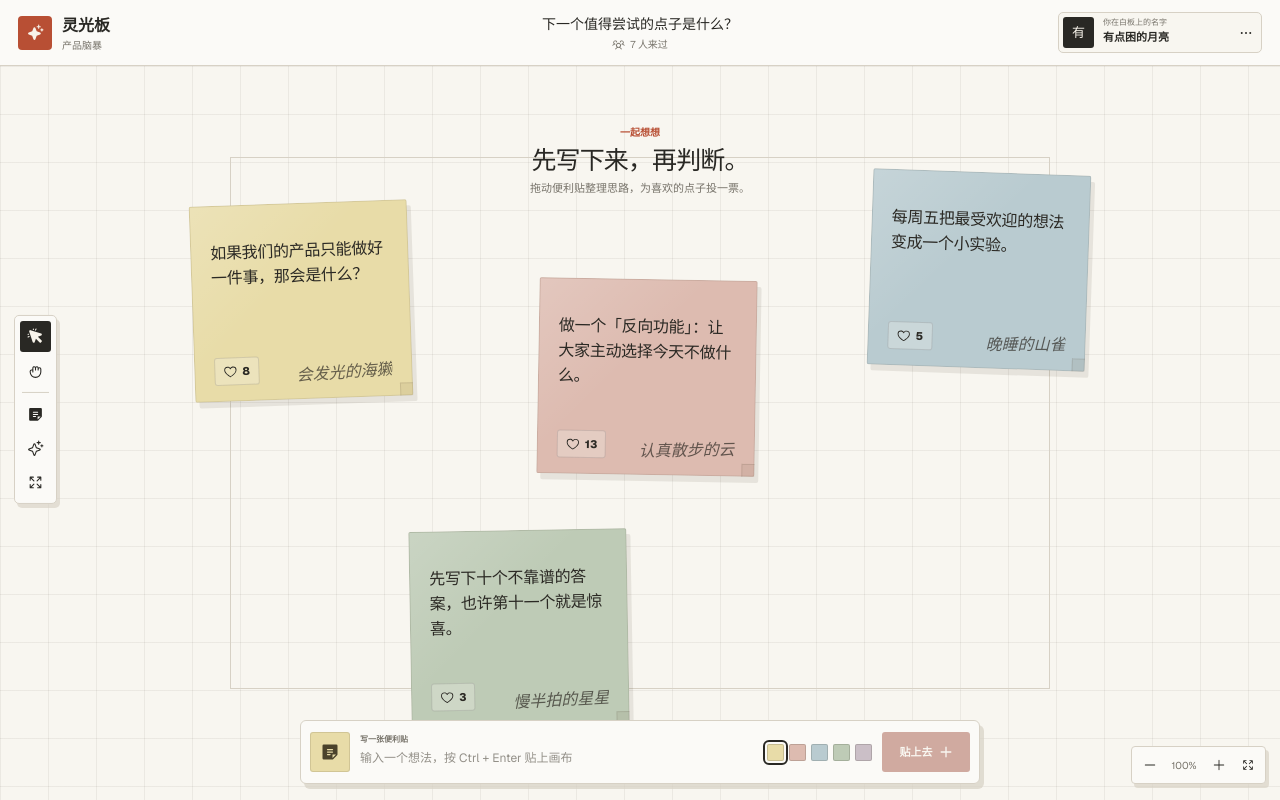
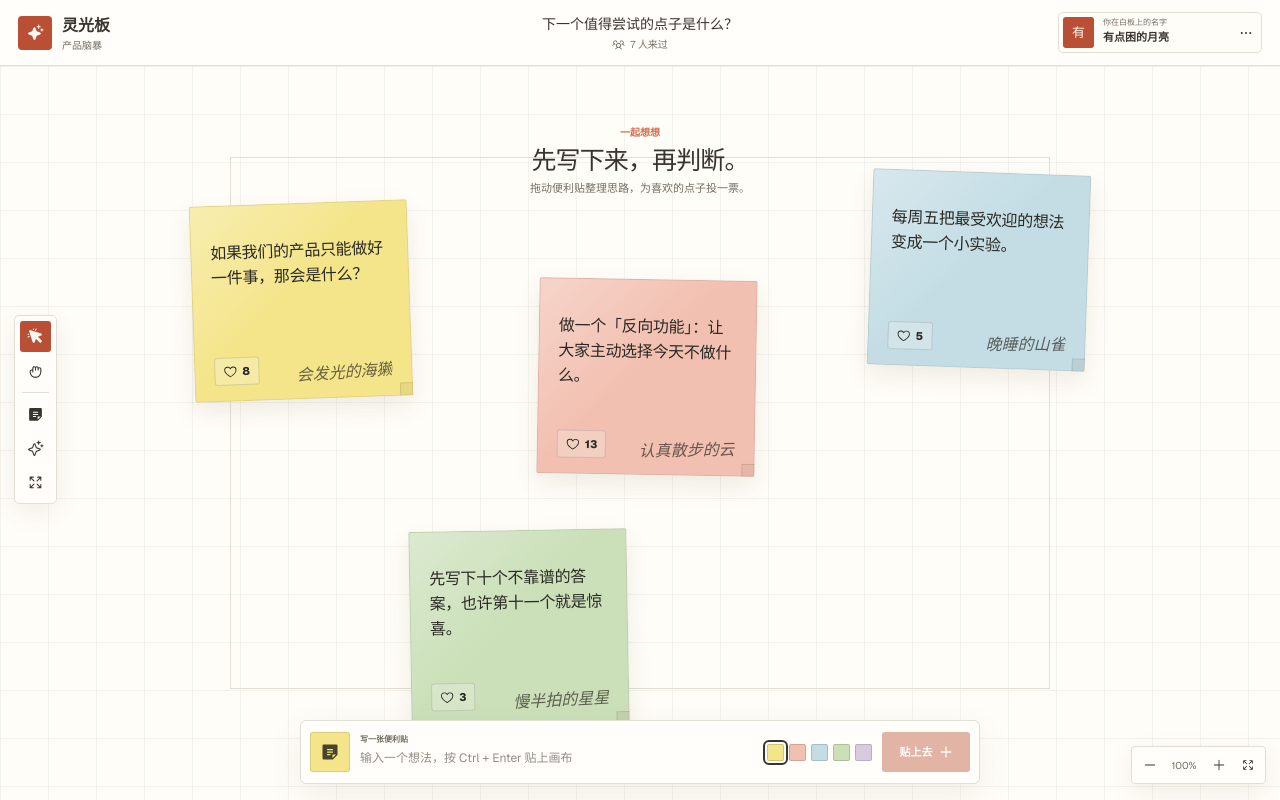
Before and after one commit to Kaleohano/Workshop_BrainStorm_WhiteBorard, a Next.js app: page / in a window 1280 px wide. Built offline with nearby package versions, Linux system fonts and the light colour scheme.

Commit message:
Brighten whiteboard palette

```diff
--- a/app/globals.css
+++ b/app/globals.css
@@ -1,30 +1,32 @@
 @import "tailwindcss";
 
 :root {
-  --surface: #f3f0e8;
-  --canvas: #f8f6f0;
-  --panel: #fbfaf7;
-  --ink: #292824;
-  --muted: #77736a;
-  --line: #d7d1c5;
-  --accent: #b84f34;
-  --accent-deep: #963d29;
-  --grid: rgba(79, 74, 65, .08);
-  --shadow: rgba(70, 61, 49, .12);
+  --surface: #faf8f2;
+  --canvas: #fffdf8;
+  --panel: #fffefa;
+  --ink: #3a342e;
+  --muted: #746d64;
+  --line: #e3ded4;
+  --accent: #d96b4b;
+  --accent-deep: #b94f34;
+  --accent-hover: #a8442d;
+  --grid: rgba(101, 91, 78, .065);
+  --shadow: rgba(104, 86, 65, .09);
 }
 
 @media (prefers-color-scheme: dark) {
   :root {
-    --surface: #24231f;
-    --canvas: #292823;
-    --panel: #302f2a;
-    --ink: #ece9e1;
-    --muted: #aaa59a;
-    --line: #4b4942;
-    --accent: #d87858;
-    --accent-deep: #bd6044;
-    --grid: rgba(229, 223, 208, .07);
-    --shadow: rgba(0, 0, 0, .24);
+    --surface: #24211d;
+    --canvas: #2d2924;
+    --panel: #35302a;
+    --ink: #f3eee5;
+    --muted: #bdb3a6;
+    --line: #514a42;
+    --accent: #ee8b68;
+    --accent-deep: #a84b35;
+    --accent-hover: #943f2d;
+    --grid: rgba(243, 238, 229, .065);
+    --shadow: rgba(15, 12, 9, .2);
   }
 }
 
@@ -61,8 +63,8 @@ button { color: inherit; }
   height: 34px;
   display: grid;
   place-items: center;
-  color: #f8f4eb;
-  background: var(--accent);
+  color: #fffaf3;
+  background: var(--accent-deep);
   border-radius: 4px;
 }
 .brand-tile svg { width: 17px; height: 17px; }
@@ -89,8 +91,8 @@ button { color: inherit; }
   display: grid;
   place-items: center;
   flex: 0 0 auto;
-  color: #f8f4eb;
-  background: var(--ink);
+  color: #fffaf3;
+  background: var(--accent-deep);
   border-radius: 3px;
   font-family: Georgia, "Songti SC", serif;
   font-size: 13px;
@@ -122,7 +124,7 @@ button { color: inherit; }
   border: 1px solid var(--line);
   border-radius: 5px;
   background: var(--panel);
-  box-shadow: 3px 4px 0 color-mix(in srgb, var(--line) 65%, transparent);
+  box-shadow: 0 8px 24px var(--shadow);
 }
 .tool-rail button, .zoom-control button {
   position: relative;
@@ -136,7 +138,7 @@ button { color: inherit; }
 .tool-rail button { width: 31px; height: 31px; }
 .tool-rail button:hover { background: color-mix(in srgb, var(--accent) 9%, transparent); }
 .tool-rail button:active { transform: translateY(1px); }
-.tool-rail button.selected { color: #f8f4eb; background: var(--ink); }
+.tool-rail button.selected { color: #fffaf3; background: var(--accent-deep); }
 .tool-rail svg { width: 17px; height: 17px; }
 .tool-rail > span { height: 1px; margin: 3px 2px; background: var(--line); }
 .tool-rail button::after {
@@ -148,7 +150,7 @@ button { color: inherit; }
   border-radius: 3px;
   color: var(--ink);
   background: var(--panel);
-  box-shadow: 2px 2px 0 var(--line);
+  box-shadow: 0 6px 18px var(--shadow);
   font-size: 10px;
   white-space: nowrap;
   opacity: 0;
@@ -233,9 +235,9 @@ button { color: inherit; }
   transform: rotate(var(--tilt));
   transform-origin: 50% 50%;
   color: #2b2924;
-  border: 1px solid rgba(74, 65, 48, .12);
+  border: 1px solid rgba(74, 65, 48, .1);
   border-radius: 2px;
-  box-shadow: 4px 6px 0 rgba(71, 61, 44, .10);
+  box-shadow: 0 10px 24px rgba(98, 77, 52, .1);
   cursor: grab;
   touch-action: none;
   user-select: none;
@@ -245,14 +247,14 @@ button { color: inherit; }
   z-index: 10;
   cursor: grabbing;
   transform: rotate(0) scale(1.015);
-  box-shadow: 7px 9px 0 rgba(71, 61, 44, .13);
+  box-shadow: 0 16px 32px rgba(98, 77, 52, .14);
 }
 .sticky-note::before {
   content: "";
   position: absolute;
   inset: 0;
   pointer-events: none;
-  background: linear-gradient(135deg, rgba(255,255,255,.18), transparent 42%);
+  background: linear-gradient(135deg, rgba(255,255,255,.32), transparent 46%);
 }
 .sticky-note::after {
   content: "";
@@ -265,11 +267,11 @@ button { color: inherit; }
   border-left: 1px solid rgba(76, 64, 46, .13);
   background: rgba(83, 67, 44, .08);
 }
-.sticky-note.butter, .color-picker .butter { background: #e8dca8; }
-.sticky-note.rose, .color-picker .rose { background: #ddbbb0; }
-.sticky-note.blue, .color-picker .blue { background: #b9cbd0; }
-.sticky-note.green, .color-picker .green { background: #becbb6; }
-.sticky-note.violet, .color-picker .violet { background: #cbbfc7; }
+.sticky-note.butter, .color-picker .butter { background: #f4e58a; }
+.sticky-note.rose, .color-picker .rose { background: #f2c0b1; }
+.sticky-note.blue, .color-picker .blue { background: #c4dde5; }
+.sticky-note.green, .color-picker .green { background: #cbe0b9; }
+.sticky-note.violet, .color-picker .violet { background: #d8cbe0; }
 
 .sticky-note > p {
   position: relative;
@@ -324,7 +326,7 @@ button { color: inherit; }
   font-weight: 750;
 }
 .sticky-note footer button:hover, .sticky-note footer button.liked {
-  color: #8f3426;
+  color: #9e3f2a;
   background: rgba(248,246,240,.64);
   transform: translateY(-1px);
 }
@@ -357,7 +359,7 @@ button { color: inherit; }
   border: 1px solid var(--line);
   border-radius: 6px;
   background: var(--panel);
-  box-shadow: 4px 5px 0 color-mix(in srgb, var(--line) 72%, transparent);
+  box-shadow: 0 12px 34px var(--shadow);
 }
 .dock-note-icon {
   width: 40px;
@@ -368,7 +370,7 @@ button { color: inherit; }
   color: #4a422b;
   border: 1px solid rgba(78,66,43,.15);
   border-radius: 3px;
-  background: #e8dca8;
+  background: #f4e58a;
   cursor: pointer;
 }
 .dock-note-icon svg { width: 20px; height: 20px; }
@@ -408,13 +410,13 @@ button { color: inherit; }
   gap: 6px;
   border: 0;
   border-radius: 3px;
-  color: #f8f4eb;
+  color: #fffaf3;
   background: var(--accent-deep);
   cursor: pointer;
   font-size: 11px;
   font-weight: 750;
 }
-.submit-note:hover { background: var(--accent); }
+.submit-note:hover { background: var(--accent-hover); }
 .submit-note:active { transform: translateY(1px); }
 .submit-note:disabled { opacity: .42; cursor: default; }
 .submit-note svg { width: 14px; height: 14px; }
@@ -425,7 +427,7 @@ button { color: inherit; }
   border: 1px solid var(--line);
   border-radius: 4px;
   background: var(--panel);
-  box-shadow: 3px 4px 0 color-mix(in srgb, var(--line) 68%, transparent);
+  box-shadow: 0 8px 24px var(--shadow);
 }
 .zoom-control {
   right: 14px;
--- a/app/layout.tsx
+++ b/app/layout.tsx
@@ -20,13 +20,13 @@ export const metadata: Metadata = {
     title: "灵光板｜打开就能一起想",
     description: "自由写便利贴、拖动想法，为好点子投票。",
     type: "website",
-    images: [{ url: "/og-v3.png", width: 1200, height: 630, alt: "复古纸张风格的灵光板与便利贴" }],
+    images: [{ url: "/og-v4.png", width: 1200, height: 630, alt: "明亮文具桌风格的灵光板与彩色便利贴" }],
   },
   twitter: {
     card: "summary_large_image",
     title: "灵光板｜打开就能一起想",
     description: "自由写便利贴、拖动想法，为好点子投票。",
-    images: ["/og-v3.png"],
+    images: ["/og-v4.png"],
   },
   icons: {
     icon: "/favicon.svg",
```
Also changed, not shown: public/og-v4.png (added).
